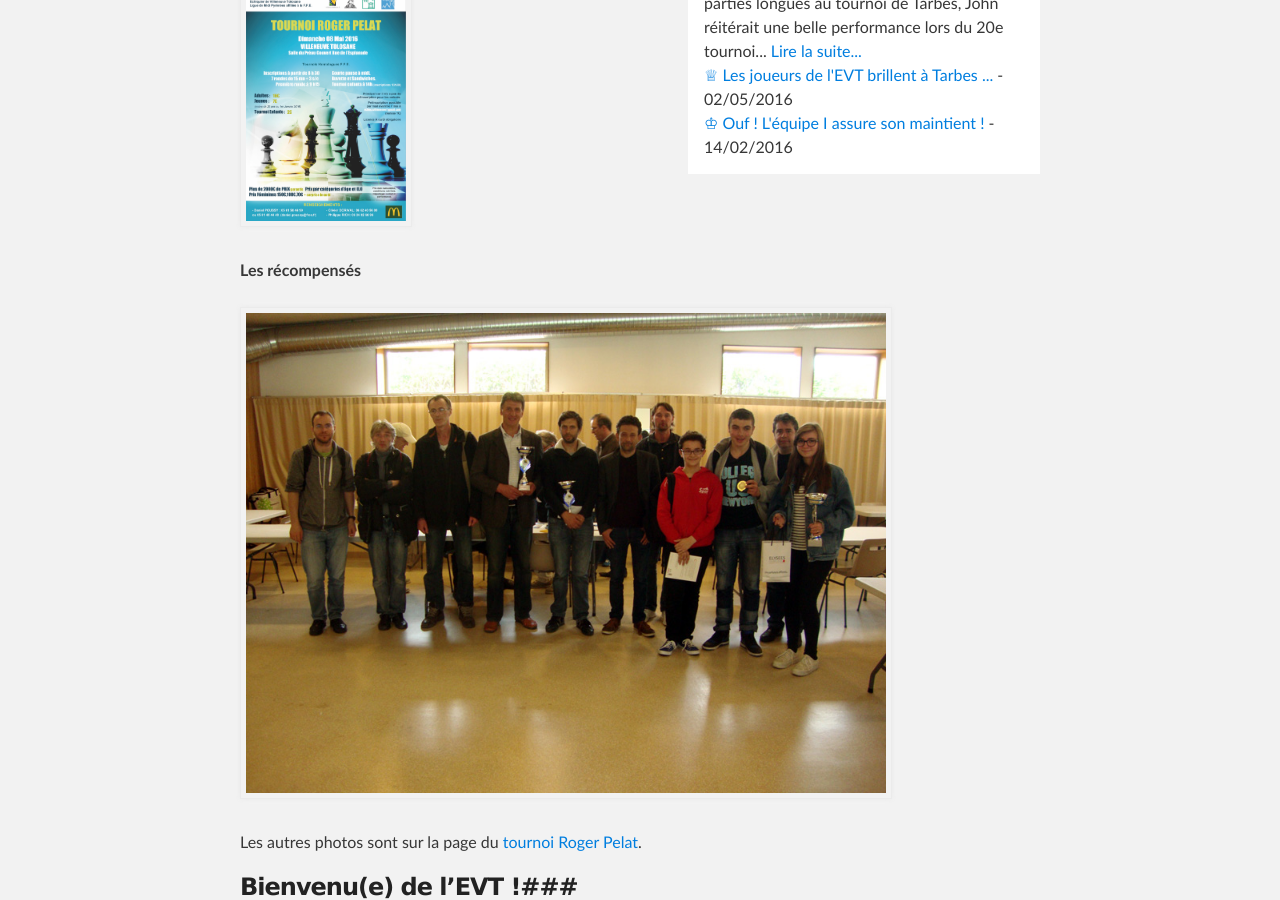
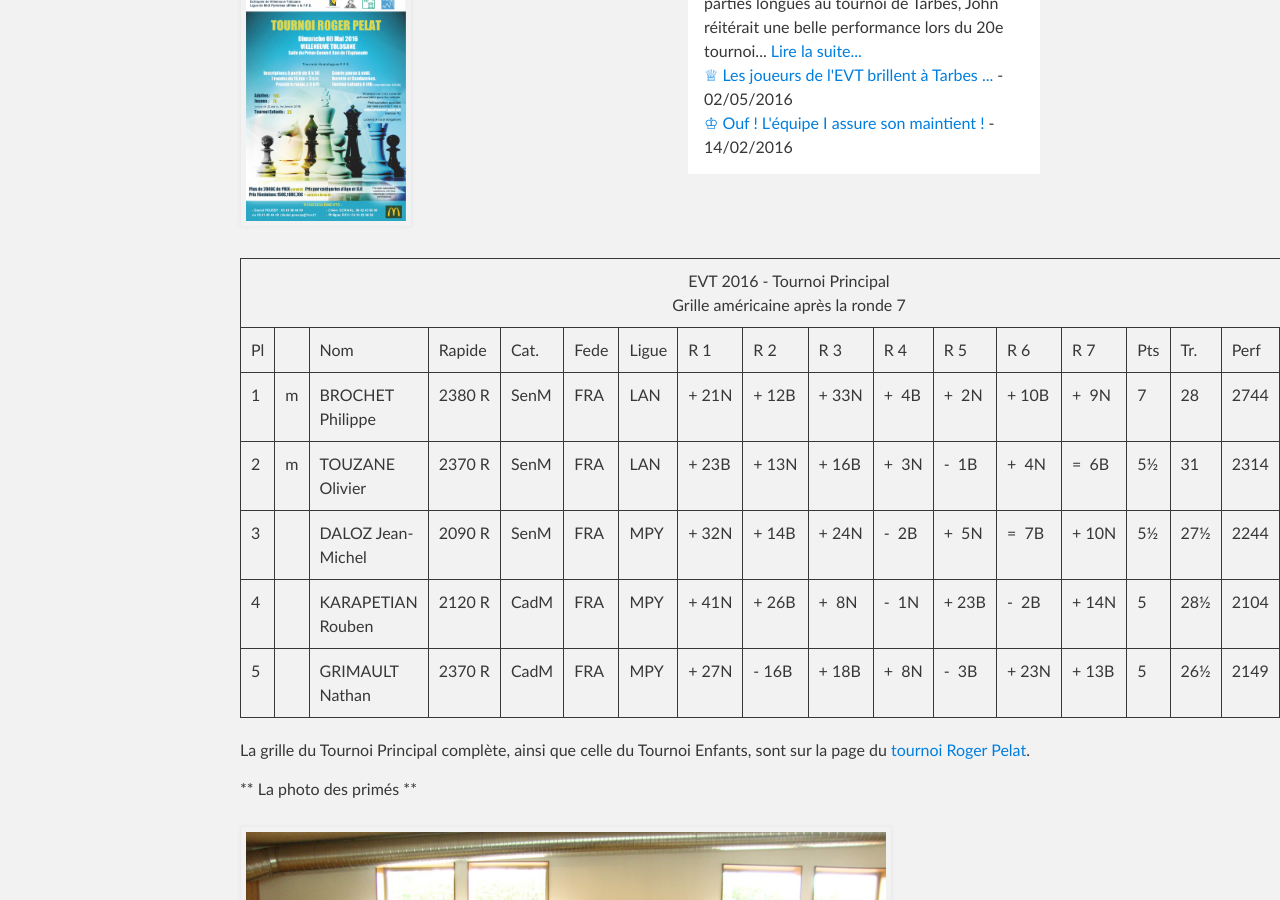
Before and after one commit to echiquier-villeneuve-tolosane/echiquier-villeneuve-tolosane.github.io, a Jekyll site: the page built from index.md, in a window 1280 px wide and 900 px high, scrolled down 348 px. Built offline with Jekyll 4.4.1, drawn with Linux system fonts in a browser that asks for light colours; nearby versions of some CDN libraries.

Commit message:
Update index.md
Ajout grille

```diff
--- a/index.md
+++ b/index.md
@@ -9,7 +9,142 @@ published: true
 
 <img src="/documents/affiche_du_tournoi_roger_pelat_2016.jpg" style="width: 20%;"/>
 
-**Les récompensés**
+<body topmargin="4" leftmargin="4">
+<div align="center">
+<table style="border-collapse:collapse;" width="750" cellpadding="2" cellspacing="0">
+ <tbody><tr class="papi_titre">
+  <td colspan="18" align="center">EVT 2016 - Tournoi Principal <br> Grille américaine après la ronde 7</td>
+ </tr>
+ <tr class="papi_small_t">
+  <td class="papi_r">Pl</td>
+  <td class="papi_r">&nbsp;</td>
+  <td class="papi_l">Nom</td>
+  <td class="papi_c">Rapide</td>
+  <td class="papi_c">Cat.</td>
+  <td class="papi_c">Fede</td>
+  <td class="papi_c">Ligue</td>
+  <td class="papi_r">R 1</td>
+  <td class="papi_r">R 2</td>
+  <td class="papi_r">R 3</td>
+  <td class="papi_r">R 4</td>
+  <td class="papi_r">R 5</td>
+  <td class="papi_r">R 6</td>
+  <td class="papi_r">R 7</td>
+  <td class="papi_r">Pts</td>
+  <td class="papi_r">Tr.</td>
+  <td class="papi_r">Perf</td>
+  <td class="papi_c">&nbsp;</td>
+ </tr>
+ <tr class="papi_small_f">
+  <td class="papi_r">1</td>
+  <td class="papi_r">m</td>
+  <td class="papi_l"><b>BROCHET Philippe</b></td>
+  <td class="papi_r">2380&nbsp;R</td>
+  <td class="papi_c">SenM</td>
+  <td class="papi_c">FRA</td>
+  <td class="papi_c">LAN</td>
+  <td class="papi_r">+&nbsp;21N</td>
+  <td class="papi_r">+&nbsp;12B</td>
+  <td class="papi_r">+&nbsp;33N</td>
+  <td class="papi_r">+&nbsp;&nbsp;4B</td>
+  <td class="papi_r">+&nbsp;&nbsp;2N</td>
+  <td class="papi_r">+&nbsp;10B</td>
+  <td class="papi_r">+&nbsp;&nbsp;9N</td>
+  <td class="papi_r"><b>7</b></td>
+  <td class="papi_r">28</td>
+  <td class="papi_r">2744</td>
+  <td class="papi_c">2744</td>
+ </tr>
+ <tr class="papi_small_c">
+  <td class="papi_r">2</td>
+  <td class="papi_r">m</td>
+  <td class="papi_l"><b>TOUZANE Olivier</b></td>
+  <td class="papi_r">2370&nbsp;R</td>
+  <td class="papi_c">SenM</td>
+  <td class="papi_c">FRA</td>
+  <td class="papi_c">LAN</td>
+  <td class="papi_r">+&nbsp;23B</td>
+  <td class="papi_r">+&nbsp;13N</td>
+  <td class="papi_r">+&nbsp;16B</td>
+  <td class="papi_r">+&nbsp;&nbsp;3N</td>
+  <td class="papi_r">-&nbsp;&nbsp;1B</td>
+  <td class="papi_r">+&nbsp;&nbsp;4N</td>
+  <td class="papi_r">=&nbsp;&nbsp;6B</td>
+  <td class="papi_r"><b>5½</b></td>
+  <td class="papi_r">31</td>
+  <td class="papi_r">2314</td>
+  <td class="papi_c">2314</td>
+ </tr>
+ <tr class="papi_small_f">
+  <td class="papi_r">3</td>
+  <td class="papi_r">&nbsp;</td>
+  <td class="papi_l"><b>DALOZ Jean-Michel</b></td>
+  <td class="papi_r">2090&nbsp;R</td>
+  <td class="papi_c">SenM</td>
+  <td class="papi_c">FRA</td>
+  <td class="papi_c">MPY</td>
+  <td class="papi_r">+&nbsp;32N</td>
+  <td class="papi_r">+&nbsp;14B</td>
+  <td class="papi_r">+&nbsp;24N</td>
+  <td class="papi_r">-&nbsp;&nbsp;2B</td>
+  <td class="papi_r">+&nbsp;&nbsp;5N</td>
+  <td class="papi_r">=&nbsp;&nbsp;7B</td>
+  <td class="papi_r">+&nbsp;10N</td>
+  <td class="papi_r"><b>5½</b></td>
+  <td class="papi_r">27½</td>
+  <td class="papi_r">2244</td>
+  <td class="papi_c">2244</td>
+ </tr>
+ <tr class="papi_small_c">
+  <td class="papi_r">4</td>
+  <td class="papi_r">&nbsp;</td>
+  <td class="papi_l"><b>KARAPETIAN Rouben</b></td>
+  <td class="papi_r">2120&nbsp;R</td>
+  <td class="papi_c">CadM</td>
+  <td class="papi_c">FRA</td>
+  <td class="papi_c">MPY</td>
+  <td class="papi_r">+&nbsp;41N</td>
+  <td class="papi_r">+&nbsp;26B</td>
+  <td class="papi_r">+&nbsp;&nbsp;8N</td>
+  <td class="papi_r">-&nbsp;&nbsp;1N</td>
+  <td class="papi_r">+&nbsp;23B</td>
+  <td class="papi_r">-&nbsp;&nbsp;2B</td>
+  <td class="papi_r">+&nbsp;14N</td>
+  <td class="papi_r"><b>5</b></td>
+  <td class="papi_r">28½</td>
+  <td class="papi_r">2104</td>
+  <td class="papi_c">2104</td>
+ </tr>
+ <tr class="papi_small_f">
+  <td class="papi_r">5</td>
+  <td class="papi_r">&nbsp;</td>
+  <td class="papi_l"><b>GRIMAULT Nathan</b></td>
+  <td class="papi_r">2370&nbsp;R</td>
+  <td class="papi_c">CadM</td>
+  <td class="papi_c">FRA</td>
+  <td class="papi_c">MPY</td>
+  <td class="papi_r">+&nbsp;27N</td>
+  <td class="papi_r">-&nbsp;16B</td>
+  <td class="papi_r">+&nbsp;18B</td>
+  <td class="papi_r">+&nbsp;&nbsp;8N</td>
+  <td class="papi_r">-&nbsp;&nbsp;3B</td>
+  <td class="papi_r">+&nbsp;23N</td>
+  <td class="papi_r">+&nbsp;13B</td>
+  <td class="papi_r"><b>5</b></td>
+  <td class="papi_r">26½</td>
+  <td class="papi_r">2149</td>
+  <td class="papi_c">2149</td>
+ </tr>
+ </tbody>
+</table>
+</div>
+</body>
+
+
+
+La grille du Tournoi Principal complète, ainsi que celle du Tournoi Enfants, sont sur la page du [tournoi Roger Pelat](http://echiquier-villeneuve-tolosane.github.io/tournoi-roger-pelat.html).
+
+** La photo des primés **
 
 <img src="/photos/DSC09798.JPG" style="width: 80%;"/>
 
```
